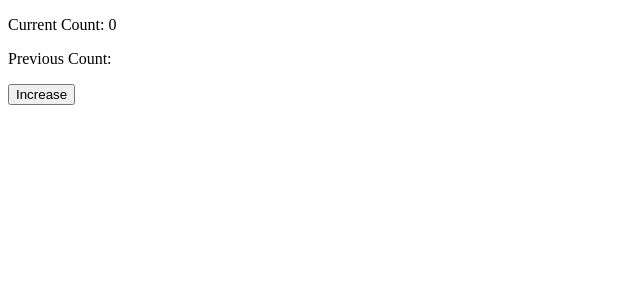
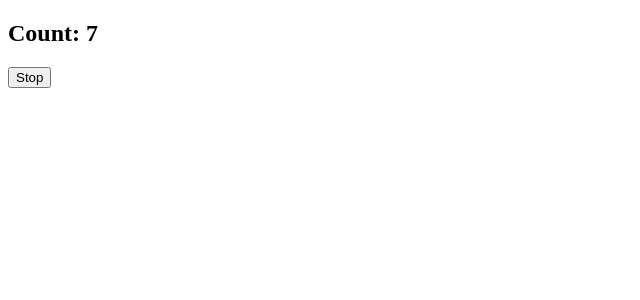
Before and after one commit to kumanboy/react-full-course, a React (Vite) app: page / in a window 1280 px wide. Shown: the top 300 px of the page, without its empty margins (0-640 px from the left). Built offline with nearby package versions, Linux system fonts and the light colour scheme.

Commit message:
setInterval bilan

```diff
--- a/src/App.jsx
+++ b/src/App.jsx
@@ -1,18 +1,21 @@
 import { useRef, useState, useEffect } from "react";
 
-export default function App()  {
+export default function App() {
     const [count, setCount] = useState(0);
-    const prevCountRef = useRef(null);
+    const intervalRef = useRef(null); // Interval ID ni saqlash uchun ref
 
     useEffect(() => {
-        prevCountRef.current = count; // Har safar `count` o'zgarganda eski qiymatni saqlaydi
-    }, [count]);
+        intervalRef.current = setInterval(() => {
+            setCount((prevCount) => prevCount + 1);
+        }, 1000);
+
+        return () => clearInterval(intervalRef.current); // Komponent unmount bo‘lganda to‘xtatish
+    }, []);
 
     return (
         <div>
-            <p>Current Count: {count}</p>
-            <p>Previous Count: {prevCountRef.current}</p>
-            <button onClick={() => setCount(count + 1)}>Increase</button>
+            <h2>Count: {count}</h2>
+            <button onClick={() => clearInterval(intervalRef.current)}>Stop</button>
         </div>
     );
 };
```
